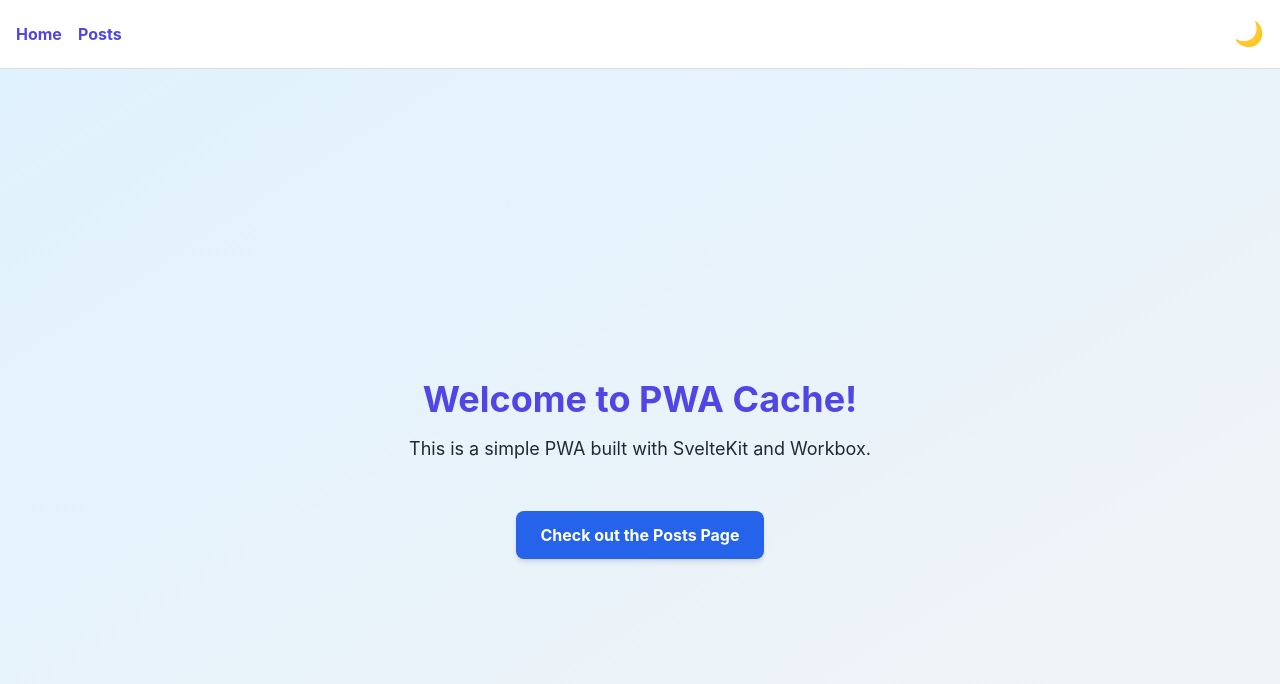
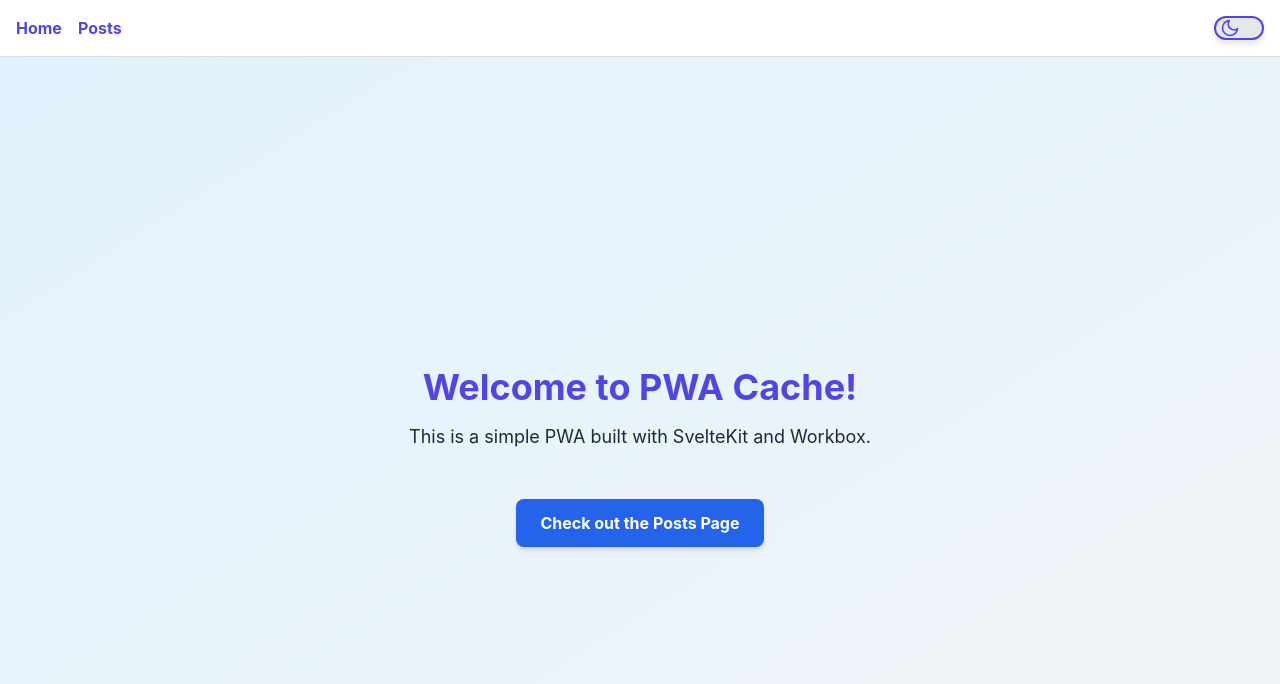
Before and after one commit to jjacobsonn/pwa-cache, a SvelteKit app: page / in a window 1280 px wide. Shown: the top 684 px of the page. Built offline with nearby package versions, Linux system fonts and the light colour scheme.

Commit message:
Toggle switch theme

```diff
--- a/src/app.css
+++ b/src/app.css
@@ -8,6 +8,13 @@
   --nav-bg: #ffffff;
   --nav-link: #4f46e5;
   --border-color: #ddd;
+  --toggle-bg: #e5e7eb; /* Light gray for light mode */
+  --toggle-border: #4f46e5; /* Distinct border for light mode */
+  --toggle-dark-bg: #4f46e5; /* Highlight color for dark mode */
+  --toggle-dark-border: #f59e0b; /* Match border with slightly darker sun color in dark mode */
+  --moon-color: #4f46e5; /* Dark blue moon icon */
+  --sun-color: #facc15; /* Bright yellow sun icon */
+  --darker-sun-color: #FFFFFF; /* Slightly darker yellow for sun icon */
 }
 
 .dark {
@@ -16,6 +23,13 @@
   --nav-bg: #111827;
   --nav-link: #ffffff;
   --border-color: #333;
+  --toggle-bg: #4b5563; /* Dark gray for dark mode */
+  --toggle-border: #94a3b8; /* Softer gray border for dark mode */
+  --toggle-dark-bg: #ffdd57; /* Highlight color for light mode */
+  --toggle-dark-border: #e0b000; /* Slightly darker sun color for border */
+  --moon-color: #94a3b8; /* Soft gray moon icon */
+  --sun-color: #f59e0b; /* Bright yellow sun icon */
+  --darker-sun-color: #f59e0b; /* Slightly darker yellow for sun icon */
 }
 
 body {
--- a/src/routes/+layout.svelte
+++ b/src/routes/+layout.svelte
@@ -5,7 +5,7 @@
 
 	let isDarkMode = false;
 
-	// Subscribe to the store
+	// Subscribe to the darkMode store
 	$: darkMode.subscribe((value) => {
 	  isDarkMode = value;
 	});
@@ -32,9 +32,29 @@
 	  <a href="/">Home</a>
 	  <a href="/posts">Posts</a>
 	</div>
-	<button aria-label="Toggle Dark Mode" on:click={toggleDarkMode}>
-	  🌙
-	</button>
+	<div class="toggle-container" on:click={toggleDarkMode}>
+	  <div class="toggle-switch {isDarkMode ? 'dark' : ''}">
+		{#if isDarkMode}
+		  <!-- Sun icon -->
+		  <svg xmlns="http://www.w3.org/2000/svg" class="icon sun-icon" viewBox="0 0 24 24" fill="none" stroke="currentColor" stroke-width="2" stroke-linecap="round" stroke-linejoin="round">
+			<circle cx="12" cy="12" r="5" />
+			<line x1="12" y1="1" x2="12" y2="3" />
+			<line x1="12" y1="21" x2="12" y2="23" />
+			<line x1="4.22" y1="4.22" x2="5.64" y2="5.64" />
+			<line x1="18.36" y1="18.36" x2="19.78" y2="19.78" />
+			<line x1="1" y1="12" x2="3" y2="12" />
+			<line x1="21" y1="12" x2="23" y2="12" />
+			<line x1="4.22" y1="19.78" x2="5.64" y2="18.36" />
+			<line x1="18.36" y1="5.64" x2="19.78" y2="4.22" />
+		  </svg>
+		{:else}
+		  <!-- Moon icon -->
+		  <svg xmlns="http://www.w3.org/2000/svg" class="icon moon-icon" viewBox="0 0 24 24" fill="none" stroke="currentColor" stroke-width="2" stroke-linecap="round" stroke-linejoin="round">
+			<path d="M21 12.79A9 9 0 1111.21 3 7 7 0 0021 12.79z" />
+		  </svg>
+		{/if}
+	  </div>
+	</div>
 </nav>
 
 <slot />
@@ -64,11 +84,47 @@
 	  text-decoration: underline;
 	}
 
-	nav button {
-	  background: none;
-	  border: none;
-	  font-size: 1.5rem;
+	/* Toggle Switch Container */
+	.toggle-container {
+	  display: flex;
+	  align-items: center;
+	  justify-content: center;
 	  cursor: pointer;
-	  color: var(--nav-link);
+	}
+
+	/* Toggle Switch Styling */
+	.toggle-switch {
+	  position: relative;
+	  width: 50px;
+	  height: 24px;
+	  border-radius: 12px;
+	  background-color: var(--toggle-bg);
+	  border: 2px solid var(--toggle-border); /* Add a distinct border for better visibility */
+	  transition: background-color 0.3s ease-in-out, border-color 0.3s;
+	  display: flex;
+	  align-items: center;
+	  justify-content: flex-start;
+	  padding: 0 4px;
+	  box-shadow: 0px 4px 6px rgba(0, 0, 0, 0.1); /* Add shadow for depth */
+	}
+
+	.toggle-switch.dark {
+	  justify-content: flex-end;
+	  background-color: var(--toggle-dark-bg);
+	  border-color: var(--sun-color); /* Match the border with the sun icon color */
+	}
+
+	.icon {
+	  width: 20px;
+	  height: 20px;
+	  transition: color 0.3s ease;
+	}
+
+	.moon-icon {
+	  color: var(--moon-color);
+	}
+
+	.sun-icon {
+	  color: var(--darker-sun-color); /* Slightly darker sun icon */
 	}
 </style>
```
Also changed, not shown: 1 other file (tests, documents, lock files or other folders). Lines whose indentation alone changed are shown as unchanged.
